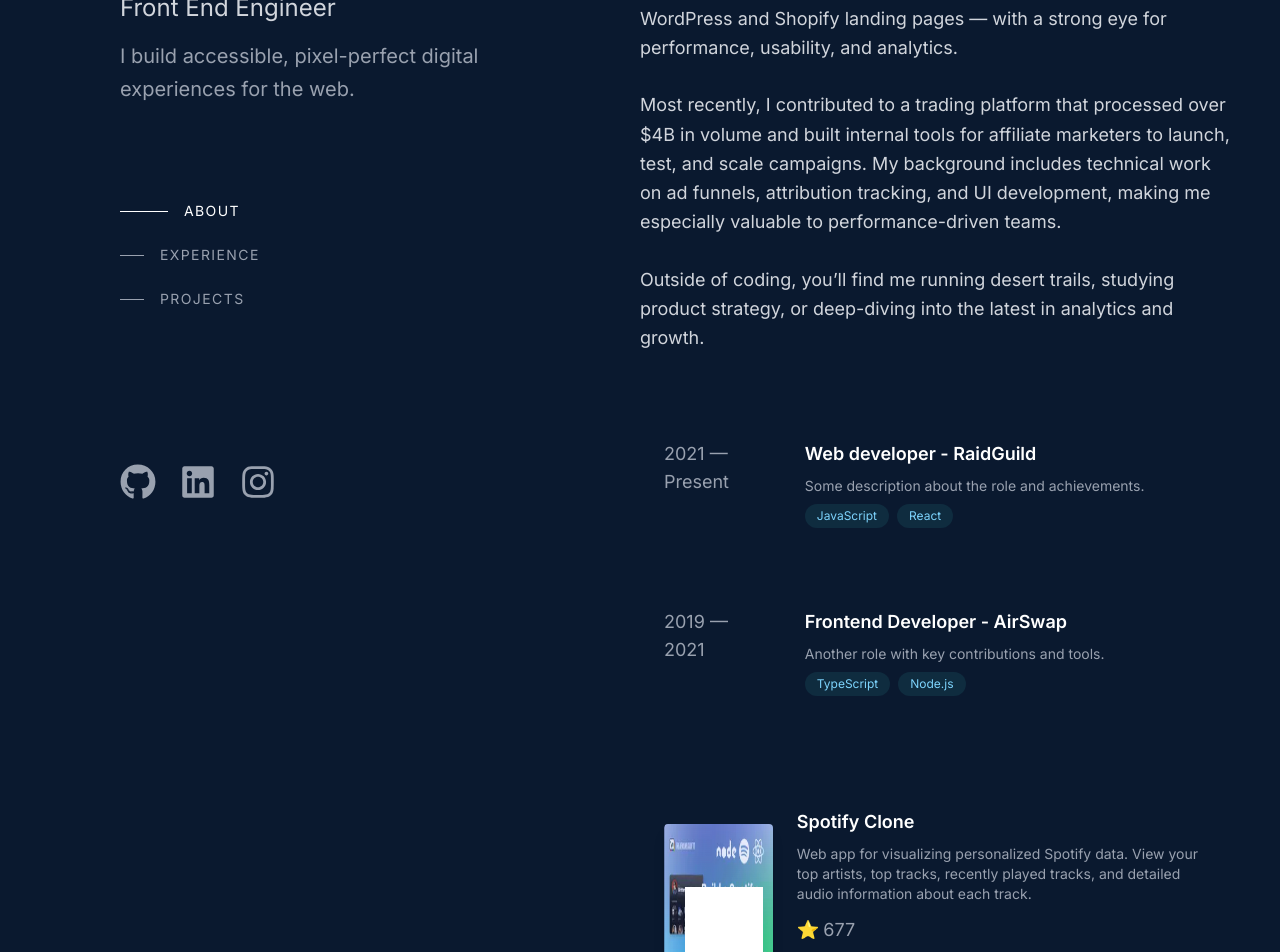
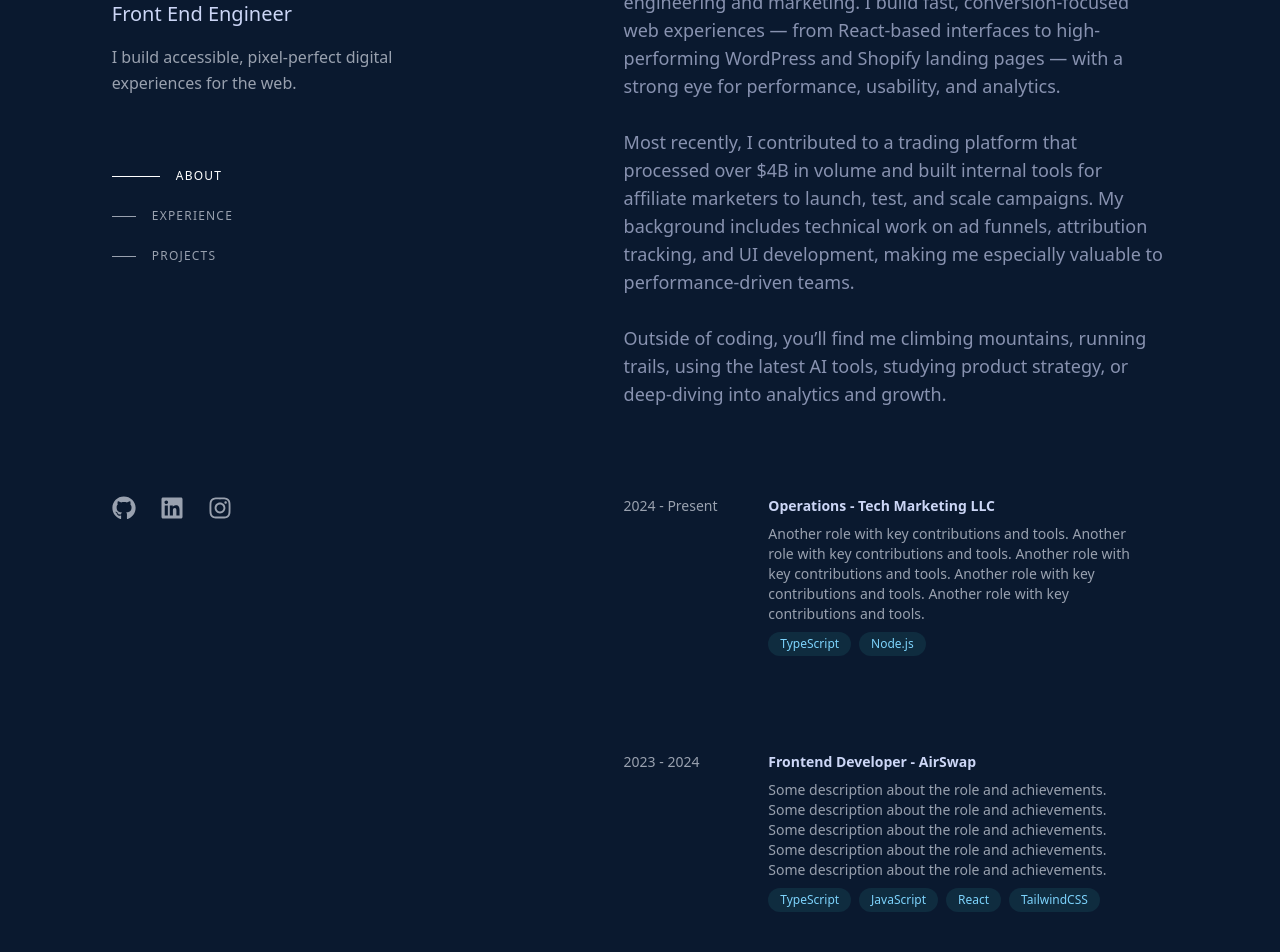
Before and after one commit to mikestarrdev/portfolio-2025, a React (Vite) app: page / in a window 1280 px wide. Shown: the part 180-1132 px from the top of the page. Built offline with nearby package versions, Linux system fonts and the light colour scheme.

Commit message:
fix styles on md and larger screens

```diff
--- a/index.html
+++ b/index.html
@@ -4,7 +4,7 @@
     <meta charset="UTF-8" />
     <link rel="icon" type="image/svg+xml" href="" />
     <meta name="viewport" content="width=device-width, initial-scale=1.0" />
-    <title>Vite + React</title>
+    <title>Mike Starr</title>
   </head>
   <body>
     <div id="root"></div>
--- a/src/App.jsx
+++ b/src/App.jsx
@@ -11,13 +11,36 @@
   { id: 'projects', label: 'Projects' },
 ];
 
+const experience = [
+  {
+    title: 'Operations - Tech Marketing LLC',
+    description: 'Another role with key contributions and tools. Another role with key contributions and tools. Another role with key contributions and tools. Another role with key contributions and tools. Another role with key contributions and tools.',
+    date: '2024 - Present',
+    tech: ['TypeScript', 'Node.js'],
+  }, {
+    title: 'Frontend Developer - AirSwap',
+    description: 'Some description about the role and achievements. Some description about the role and achievements. Some description about the role and achievements. Some description about the role and achievements. Some description about the role and achievements.',
+    date: '2023 - 2024',
+    tech: ['TypeScript', 'JavaScript', 'React', 'TailwindCSS'],
+  }, {
+    title: 'Web Developer - RaidGuild',
+    description: 'Another role with key contributions and tools. Another role with key contributions and tools. Another role with key contributions and tools. Another role with key contributions and tools. Another role with key contributions and tools.',
+    date: '2022 - 2023',
+    tech: ['TypeScript', 'Node.js'],
+  }, {
+    title: 'Director - Starr Conversions LLC',
+    description: 'Another role with key contributions and tools. Another role with key contributions and tools. Another role with key contributions and tools. Another role with key contributions and tools. Another role with key contributions and tools.',
+    date: '2014 — 2020',
+    tech: ['TypeScript', 'Node.js'],
+  }
+]
+
 const projects = [
   {
     title: 'Spotify Clone',
     description:
       'Web app for visualizing personalized Spotify data. View your top artists, top tracks, recently played tracks, and detailed audio information about each track.',
     image: '/placeholder.png',
-    stars: 677,
     tech: ['React', 'Express', 'Spotify API', 'Heroku'],
   },
   {
@@ -56,23 +79,23 @@
   }, []);
 
   return (
-    <div className="bg-[#0a192f] text-white font-[Inter]">
-      <div className="flex flex-col lg:flex-row max-w-8xl mx-auto px-6 sm:px-10 lg:px-12 lg:text-lg">
+    <div className="bg-[#0a192f] text-[#8892b0] font-inter">
+      <div className="flex flex-col lg:flex-row max-w-8xl mx-auto px-6 sm:px-10 lg:px-12 lg:text-lg sm:pt-5">
         {/* Sidebar */}
         <aside className="w-full lg:sticky lg:top-0 lg:h-screen pt-12 lg:pt-24 pb-6">
           <div className="flex flex-col justify-between h-full lg:max-w-md mx-auto">
             <div className="space-y-10">
               {/* Top: Name, title, tagline */}
               <div className="space-y-4">
-                <h1 className="text-4xl lg:text-6xl font-extrabold">Mike Starr</h1>
-                <h2 className="text-xl lg:text-2xl font-medium text-gray-300">Front End Engineer</h2>
-                <p className="text-gray-400 leading-relaxed lg:text-xl">
+                <h1 className="text-4xl md:text-5xl font-extrabold text-[#ccd6f6]">Mike Starr</h1>
+                <h2 className="text-xl lg:text-xl font-medium text-[#ccd6f6]">Front End Engineer</h2>
+                <p className="text-gray-400 leading-relaxed lg:text-base">
                   I build accessible, pixel-perfect digital<br/> experiences for the web.
                 </p>
               </div>
 
               {/* Nav links */}
-              <nav className="hidden lg:block space-y-6 mt-24">
+              <nav className="hidden lg:block space-y-6 mt-18">
                 {sections.map(({ id, label }) => (
                   <div key={id} className="flex items-center space-x-4">
                     <span
@@ -81,7 +104,7 @@
                       }`}
                     />
                     <span
-                      className={`text-sm font-medium tracking-widest uppercase transition-colors duration-300 ${
+                      className={`text-xs font-medium tracking-widest uppercase transition-colors duration-300 ${
                         active === id ? 'text-white' : 'text-gray-400'
                       }`}
                     >
@@ -93,7 +116,7 @@
             </div>
 
             {/* Bottom: Social Icons */}
-            <div className="flex space-x-6 text-gray-400 text-2xl lg:text-4xl lg:mt-10 lg:mb-24">
+            <div className="flex space-x-6 text-gray-400 text-2xl lg:text-2xl lg:mt-10 lg:mb-24">
               <a href="/" aria-label="GitHub"><FaGithub /></a>
               <a href="/" aria-label="LinkedIn"><FaLinkedin /></a>
               <a href="/" aria-label="Instagram"><FaInstagram /></a>
@@ -102,24 +125,24 @@
         </aside>
 
         {/* Main */}
-        <main className="w-full pt-10 lg:pt-24 pb-32 space-y-16">
+        <main className="w-full pt-10 lg:pt-24 pb-32 space-y-16 xl:pr-16">
           <section
             id="about"
             ref={(el) => {
               sectionRefs.current.about = el;
             }}
           >
-            <h2 className="font-bold lg:hidden sticky top-0 bg-[#0a192f] py-4 z-10">About</h2>
-            <p className="text-gray-300 max-w-2xl leading-relaxed">
+            <h2 className="font-semibold lg:hidden sticky top-0 bg-[#0a192f] py-4 z-10 text-[#ccd6f6]">About</h2>
+            <p className="mt-6">
               I’m a frontend developer who thrives at the intersection of engineering and marketing. I build fast, conversion-focused web experiences — from React-based interfaces to high-performing WordPress and Shopify landing pages — with a strong eye for performance, usability, and analytics.
               </p>
               <br />
-              <p className="text-gray-300 max-w-2xl leading-relaxed">
+              <p>
               Most recently, I contributed to a trading platform that processed over $4B in volume and built internal tools for affiliate marketers to launch, test, and scale campaigns. My background includes technical work on ad funnels, attribution tracking, and UI development, making me especially valuable to performance-driven teams.
               </p>
               <br />
-              <p className="text-gray-300 max-w-2xl leading-relaxed">
-              Outside of coding, you’ll find me running desert trails, studying product strategy, or deep-diving into the latest in analytics and growth.
+              <p>
+              Outside of coding, you’ll find me climbing mountains, running trails, using the latest AI tools, studying product strategy, or deep-diving into analytics and growth.
             </p>
           </section>
 
@@ -129,24 +152,14 @@
               sectionRefs.current.experience = el;
             }}
           >
-            <h2 className="text-md font-bold lg:hidden sticky top-0 bg-[#0a192f] py-4 z-10">Experience</h2>
-            <div className="space-y-8">
-              {[{
-                title: 'Web developer - RaidGuild',
-                description: 'Some description about the role and achievements.',
-                date: '2021 — Present',
-                tech: ['JavaScript', 'React'],
-              }, {
-                title: 'Frontend Developer - AirSwap',
-                description: 'Another role with key contributions and tools.',
-                date: '2019 — 2021',
-                tech: ['TypeScript', 'Node.js'],
-              }].map(({ title, description, date, tech }) => (
-                <div key={title} className="lg:flex lg:space-x-8 lg:p-6 text-md rounded-lg transition hover:bg-[#112240] cursor-pointer">
-                  <div className="w-full lg:w-1/5 text-gray-400 mb-2 lg:mb-0">{date}</div>
-                  <div className="w-full lg:w-2/3">
-                    <h3 className="text-md font-semibold mb-2">{title}</h3>
-                    <p className="text-gray-400 text-sm mb-2">{description}</p>
+            <h2 className="text-md font-bold lg:hidden sticky top-0 bg-[#0a192f] py-4 z-10 text-[#ccd6f6]">Experience</h2>
+            <div className="mt-6 space-y-12 md:space-y-8-2">
+              {experience.map(({ title, description, date, tech }) => (
+                <div key={title} className="flex flex-col sm:flex-row sm:space-x-8 lg:p-6 lg:-ml-6 rounded-lg transition hover:bg-[#112240] cursor-pointer">
+                  <div className="w-full sm:w-2/5 md:w-3/10 text-gray-400 mb-2 lg:mb-0 text-sm lg:text-sm">{date}</div>
+                  <div className="w-full sm:w-full">
+                    <h3 className="md:text-sm font-semibold mb-2 text-[#ccd6f6]">{title}</h3>
+                    <p className="text-sm text-gray-400 mb-2">{description}</p>
                     <div className="flex flex-wrap gap-2">
                       {tech.map(t => (
                         <span key={t} className="bg-[#0f2c3f] text-[#7dd3fc] text-xs font-medium px-3 py-1 rounded-full">{t}</span>
@@ -164,33 +177,27 @@
               sectionRefs.current.projects = el;
             }}
           >
-            <h2 className="text-md font-semibold lg:hidden sticky top-0 bg-[#0a192f] py-4 z-10">Projects</h2>
+            <h2 className="text-md font-semibold lg:hidden sticky top-0 bg-[#0a192f] py-4 z-10 text-[#ccd6f6]">Projects</h2>
             <div className="lg:space-y-12">
               {projects.map((project) => (
                 <div
                   key={project.title}
-                  className="flex flex-col lg:flex-row lg:items-start lg:space-x-8 py-6 lg:p-6 rounded-lg transition hover:bg-[#112240] cursor-pointer"
+                  className="flex flex-col lg:flex-row lg:items-start lg:space-x-8 py-6 lg:p-6 lg:-ml-6 rounded-lg transition hover:bg-[#112240] cursor-pointer"
                 >
                   {/* div is only used to reposition the image on mobile */}
                   <div className='flex flex-col-reverse lg:flex-row'>
                     <img
                       src={project.image}
                       alt={project.title}
-                      className="w-1/2 lg:w-1/5 rounded shadow-lg my-4 lg:mb-0 mr-6"
+                      className="max-h-[150px] max-w-[275px] w-1/2 lg:w-1/5 rounded shadow-lg my-4 lg:mb-0 mr-6"
                     />
                     <div>
-                      <h3 className="font-semibold mb-2 flex items-center">
+                      <h3 className="font-semibold mb-2 flex items-center text-[#ccd6f6]">
                         {project.title}
                       </h3>
                       <p className="text-gray-400 text-sm mb-3">
                         {project.description}
                       </p>
-                      {project.stars && (
-                        <p className="text-gray-400 mb-2">
-                          <span className="inline-block mr-1">⭐</span>
-                          {project.stars}
-                        </p>
-                      )}
                       <div className="flex flex-wrap gap-2">
                         {project.tech.map((tech) => (
                           <span
--- a/tailwind.config.js
+++ b/tailwind.config.js
@@ -1,4 +1,5 @@
 export default {
+  content: ['./src/**/*.{js,ts,jsx,tsx,html}'],
   theme: {
     extend: {
       fontFamily: {
```
Also changed, not shown: public/placeholder.png.
